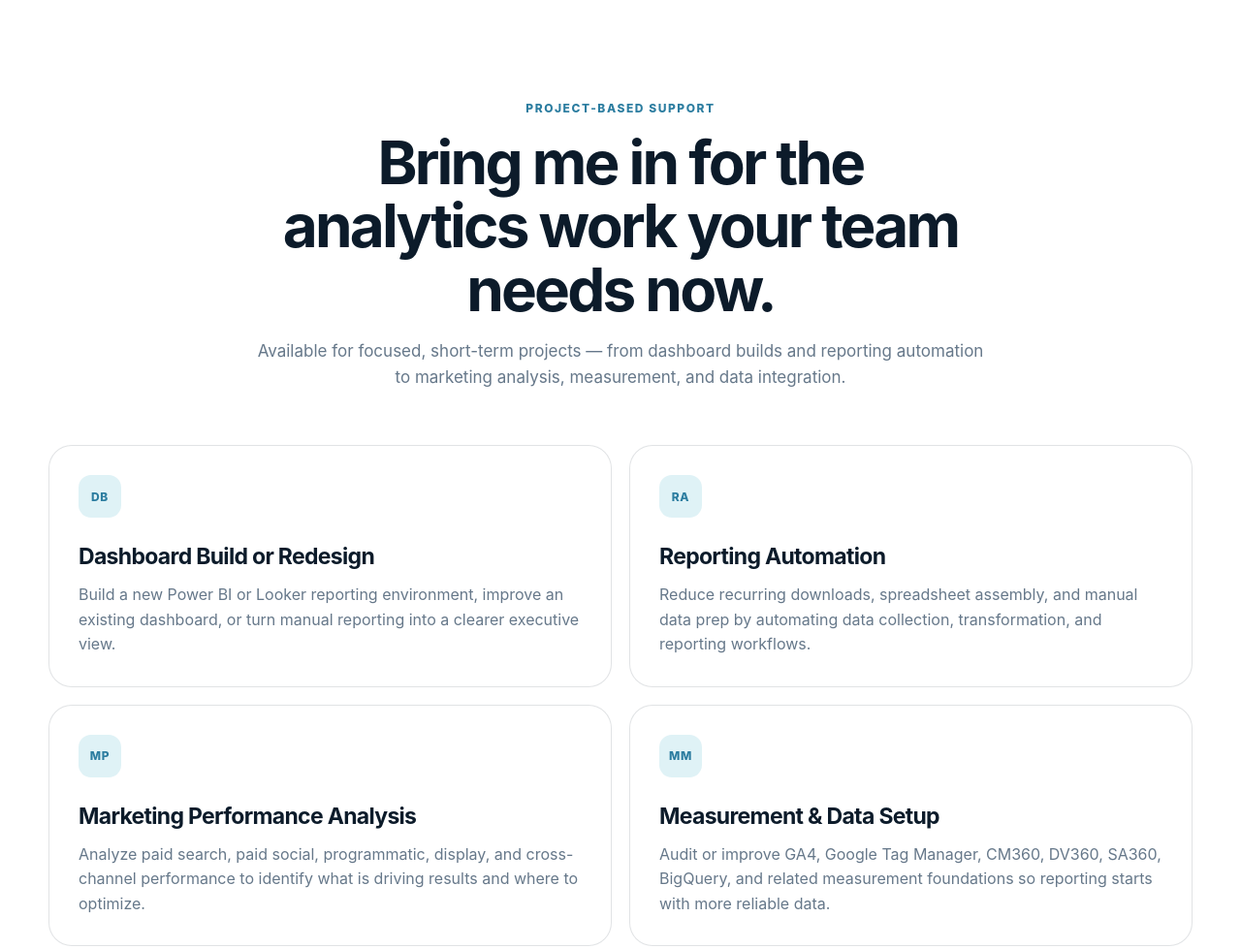
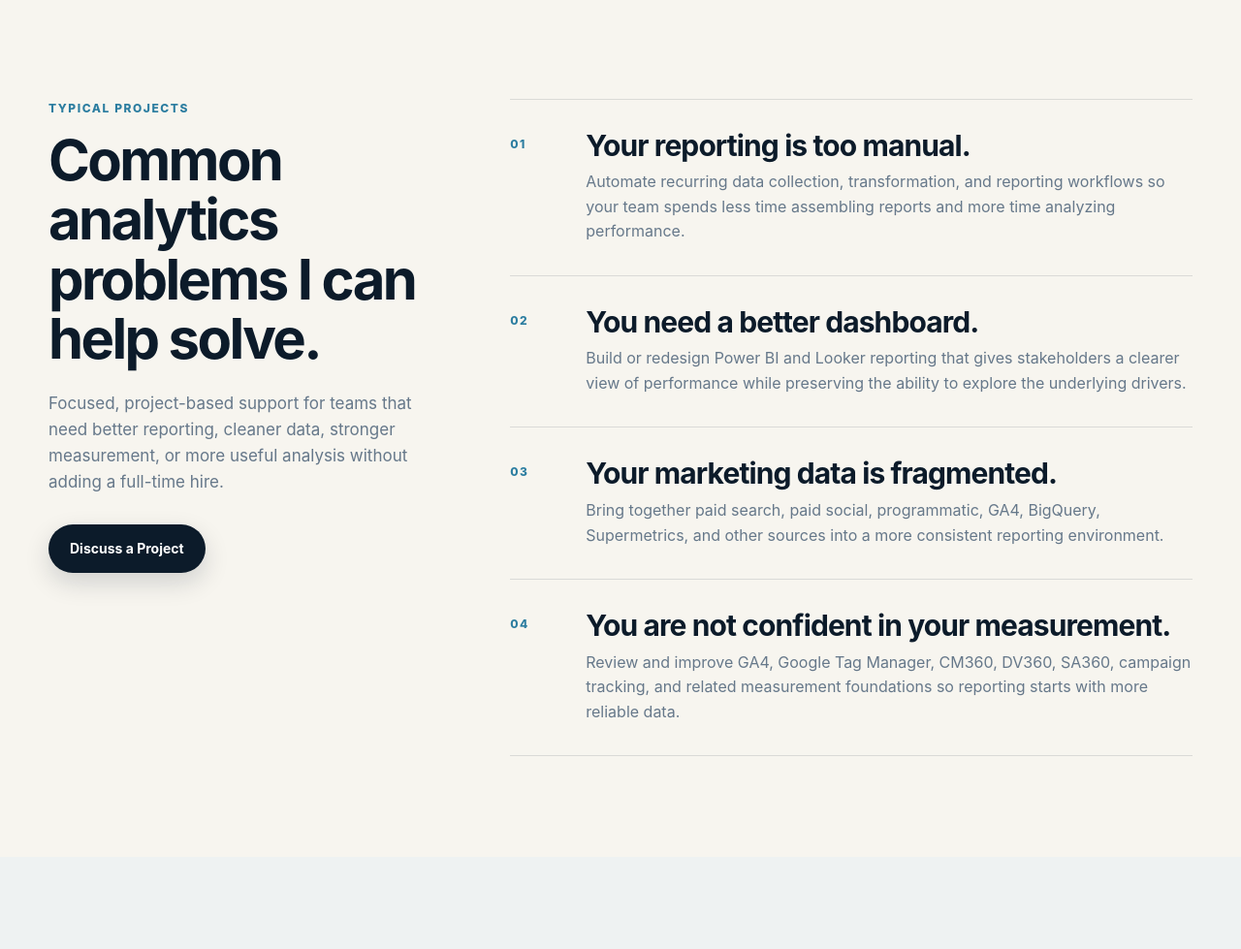
Before and after one commit to keithlemontang/keithlemontang.github.io, a plain HTML site: page index.html in a window 1280 px wide. Shown: the part 2720-3699 px from the top of the page at 97% size. Drawn offline with Linux system fonts and the light colour scheme.

Commit message:
Add files via upload

```diff
--- a/index.html
+++ b/index.html
@@ -13,6 +13,100 @@
 <meta content="assets/powerbi-executive.png" property="og:image"/>
 <link href="assets/favicon.svg" rel="icon" type="image/svg+xml"/>
 <link href="styles.css" rel="stylesheet"/>
+
+<style>
+.section-typical {
+  background: var(--paper);
+}
+
+.typical-projects-layout {
+  display: grid;
+  grid-template-columns: minmax(260px, .8fr) minmax(0, 1.45fr);
+  gap: 88px;
+  align-items: start;
+}
+
+.typical-projects-intro {
+  position: sticky;
+  top: 112px;
+}
+
+.typical-projects-intro h2 {
+  margin: 0;
+  font-size: clamp(38px, 4.6vw, 58px);
+  line-height: 1.06;
+  letter-spacing: -.045em;
+}
+
+.typical-projects-intro > p:last-of-type {
+  margin: 22px 0 0;
+  color: var(--muted);
+  font-size: 17px;
+}
+
+.typical-projects-intro .button {
+  margin-top: 30px;
+}
+
+.typical-projects-list {
+  border-top: 1px solid var(--line);
+}
+
+.typical-project {
+  display: grid;
+  grid-template-columns: 54px minmax(0, 1fr);
+  gap: 24px;
+  padding: 30px 0 32px;
+  border-bottom: 1px solid var(--line);
+}
+
+.typical-number {
+  color: var(--blue);
+  font-size: 12px;
+  font-weight: 850;
+  letter-spacing: .12em;
+  padding-top: 6px;
+}
+
+.typical-project h3 {
+  margin: 0 0 8px;
+  font-size: clamp(22px, 2.5vw, 30px);
+  line-height: 1.15;
+  letter-spacing: -.03em;
+}
+
+.typical-project p {
+  margin: 0;
+  max-width: 760px;
+  color: var(--muted);
+  font-size: 16px;
+}
+
+@media (max-width: 980px) {
+  .typical-projects-layout {
+    grid-template-columns: 1fr;
+    gap: 46px;
+  }
+
+  .typical-projects-intro {
+    position: static;
+    max-width: 760px;
+  }
+}
+
+@media (max-width: 760px) {
+  .typical-project {
+    grid-template-columns: 38px minmax(0, 1fr);
+    gap: 14px;
+    padding: 24px 0 26px;
+  }
+
+  .typical-projects-intro h2 {
+    font-size: 40px;
+  }
+}
+</style>
+
 </head>
 <body>
 <a class="skip-link" href="#main">Skip to content</a>
@@ -151,39 +245,48 @@
 </div>
 </div>
 </section>
-<section class="section-pad section-light" id="project-support">
+<section class="section-pad section-typical" id="project-support">
 <div class="container">
-<div class="section-heading centered reveal">
-<p class="eyebrow">Project-Based Support</p>
-<h2>Bring me in for the analytics work your team needs now.</h2>
-<p>Available for focused, short-term projects — from dashboard builds and reporting automation to marketing analysis, measurement, and data integration.</p>
+<div class="typical-projects-layout">
+<div class="typical-projects-intro reveal">
+<p class="eyebrow">Typical Projects</p>
+<h2>Common analytics problems I can help solve.</h2>
+<p>Focused, project-based support for teams that need better reporting, cleaner data, stronger measurement, or more useful analysis without adding a full-time hire.</p>
+<a class="button button-primary" href="#contact">Discuss a Project</a>
 </div>
-<div class="services-grid">
-<article class="service-card reveal">
-<div class="service-icon">DB</div>
-<h3>Dashboard Build or Redesign</h3>
-<p>Build a new Power BI or Looker reporting environment, improve an existing dashboard, or turn manual reporting into a clearer executive view.</p>
+
+<div class="typical-projects-list">
+<article class="typical-project reveal">
+<span class="typical-number">01</span>
+<div>
+<h3>Your reporting is too manual.</h3>
+<p>Automate recurring data collection, transformation, and reporting workflows so your team spends less time assembling reports and more time analyzing performance.</p>
+</div>
 </article>
-<article class="service-card reveal">
-<div class="service-icon">RA</div>
-<h3>Reporting Automation</h3>
-<p>Reduce recurring downloads, spreadsheet assembly, and manual data prep by automating data collection, transformation, and reporting workflows.</p>
+
+<article class="typical-project reveal">
+<span class="typical-number">02</span>
+<div>
+<h3>You need a better dashboard.</h3>
+<p>Build or redesign Power BI and Looker reporting that gives stakeholders a clearer view of performance while preserving the ability to explore the underlying drivers.</p>
+</div>
 </article>
-<article class="service-card reveal">
-<div class="service-icon">MP</div>
-<h3>Marketing Performance Analysis</h3>
-<p>Analyze paid search, paid social, programmatic, display, and cross-channel performance to identify what is driving results and where to optimize.</p>
+
+<article class="typical-project reveal">
+<span class="typical-number">03</span>
+<div>
+<h3>Your marketing data is fragmented.</h3>
+<p>Bring together paid search, paid social, programmatic, GA4, BigQuery, Supermetrics, and other sources into a more consistent reporting environment.</p>
+</div>
 </article>
-<article class="service-card reveal">
-<div class="service-icon">MM</div>
-<h3>Measurement &amp; Data Setup</h3>
-<p>Audit or improve GA4, Google Tag Manager, CM360, DV360, SA360, BigQuery, and related measurement foundations so reporting starts with more reliable data.</p>
+
+<article class="typical-project reveal">
+<span class="typical-number">04</span>
+<div>
+<h3>You are not confident in your measurement.</h3>
+<p>Review and improve GA4, Google Tag Manager, CM360, DV360, SA360, campaign tracking, and related measurement foundations so reporting starts with more reliable data.</p>
+</div>
 </article>
-</div>
-<div class="section-heading centered reveal" style="margin-top:40px; margin-bottom:0;">
-<p>Have a specific reporting, dashboard, or measurement problem? Tell me what you are trying to solve and I can help define the right approach.</p>
-<div class="hero-actions" style="justify-content:center;">
-<a class="button button-primary" href="#contact">Discuss a Project</a>
 </div>
 </div>
 </div>
```
